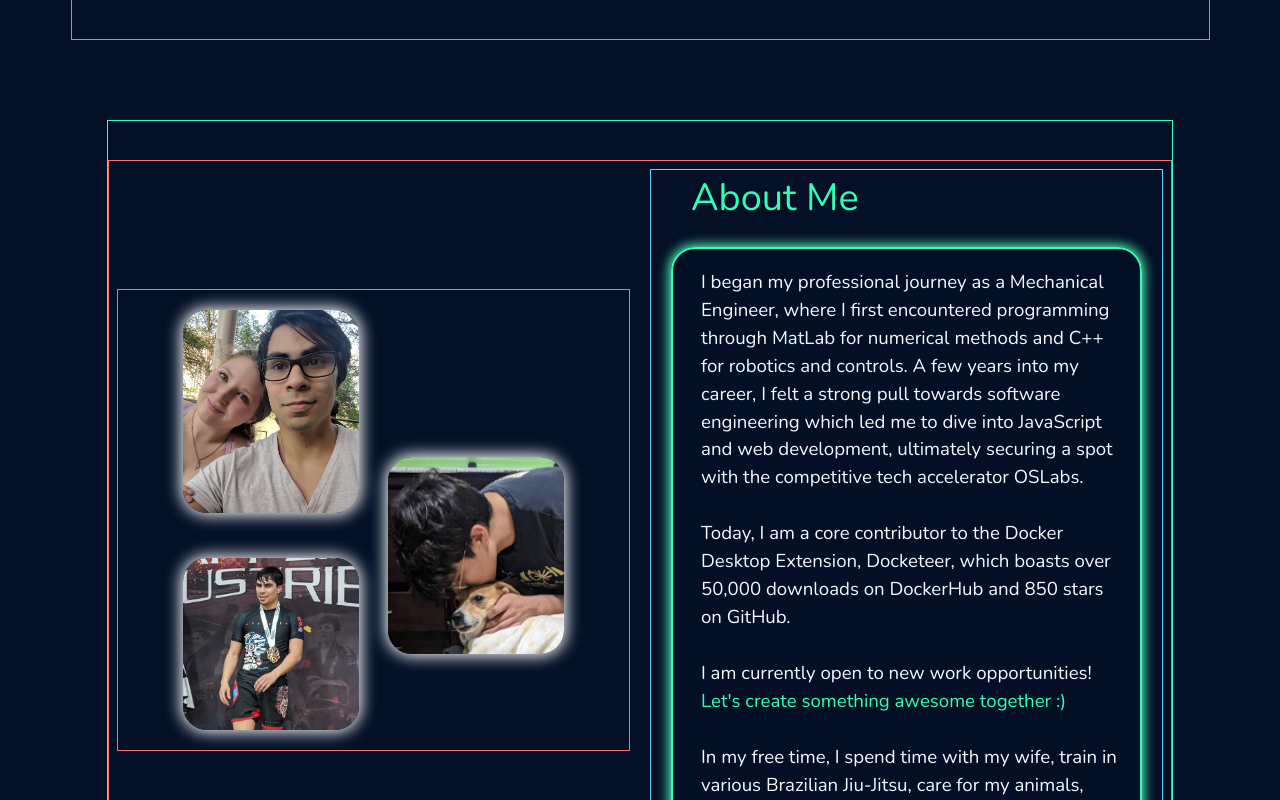
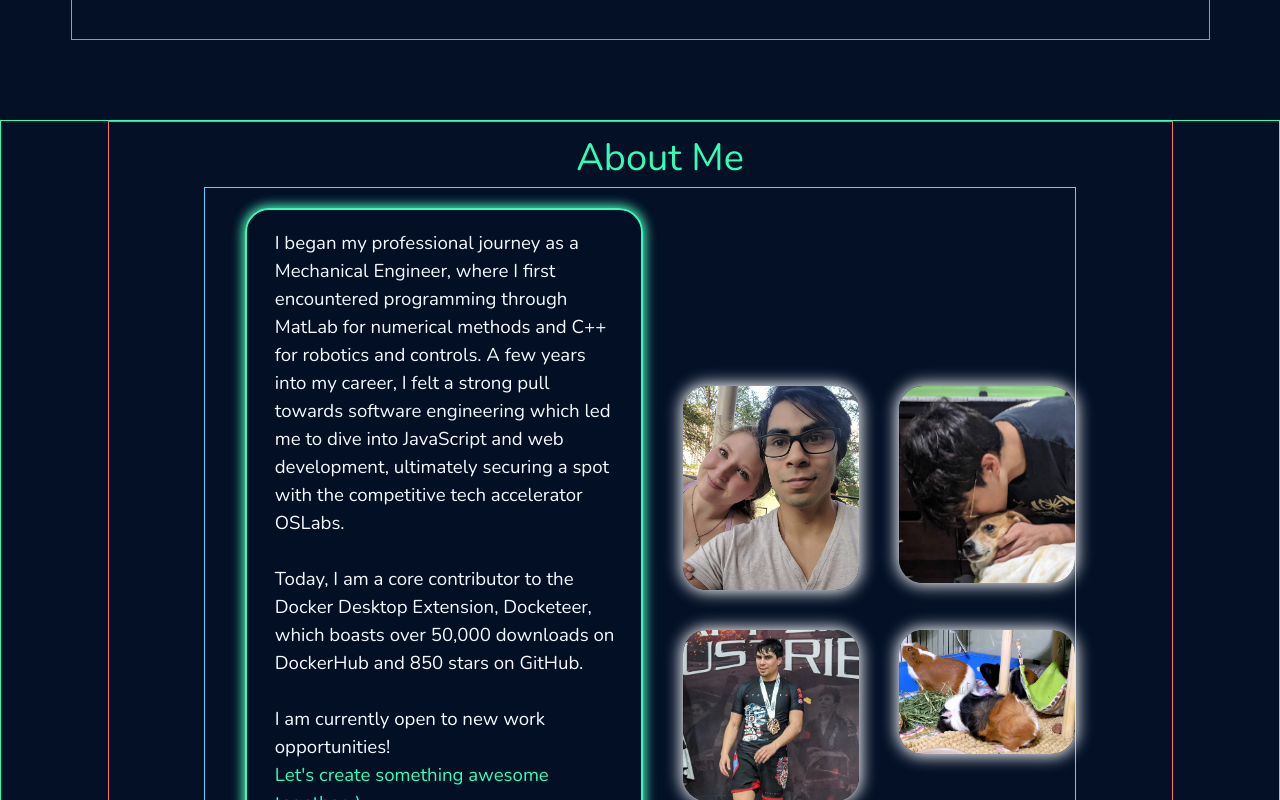
Before and after one commit to Cris-Morales/Cris-Morales-Portfolio-Website, a Next.js app: page / in a window 1280 px wide. Shown: the part 800-1600 px from the top of the page. Built offline with nearby package versions, Linux system fonts and the light colour scheme; no server answers.

Commit message:
checkpoint for new about me layout

```diff
--- a/app/lib/portfolioData.ts
+++ b/app/lib/portfolioData.ts
@@ -1,4 +1,4 @@
-import { experienceData, projectData, talksPubsData } from "./types"
+import { experienceData, projectData, talksPubsData, aboutMeImageType } from "./types"
 
 
 export const experience: experienceData[] = [
@@ -141,3 +141,31 @@ export const techstackIcons: string[] = [
     '/techstackIcons/js.svg',
     '/techstackIcons/vb.svg',
 ]
+
+
+export const aboutMeImages: aboutMeImageType[] = [
+    {
+        source: '/aboutMe/meAndPartner.jpg',
+        resolutionX: 1331,
+        resolutionY: 1536,
+        alt: 'Me and my wife.',
+    },
+    {
+        source: "/aboutMe/meAndDoggo.jpg",
+        resolutionX: 793,
+        resolutionY: 887,
+        alt: "Me and our family Chonk, I mean Dog, in a tortilla blanket.",
+    },
+    {
+        source: "/aboutMe/jiuJitsuTournament.jpg",
+        resolutionX: 1022,
+        resolutionY: 995,
+        alt: "Me, at my 3rd Grappling Tournament at Blue Belt, getting bronze because I was late to my match against the silver metal winner.",
+    },
+    {
+        source: '/aboutMe/guineaPigs.png',
+        resolutionX: 1029,
+        resolutionY: 725,
+        alt: 'Our three guinea pigs.',
+    }
+]
--- a/app/ui/about/AboutMe.tsx
+++ b/app/ui/about/AboutMe.tsx
@@ -1,17 +1,19 @@
 import Image from "next/image"
+import { aboutMeImages } from "@/app/lib/portfolioData"
+import { aboutMeImageType } from "@/app/lib/types"
 
 export default function AboutMe() {
 
     return (
-        <section id='about' className=" min-h-screen flex flex-col items-center justify-center md:scroll-m-14 mb-20 mt-10 xl:w-10/12 2xl:w-10/12 w-full lg:w-10/12 border border-primary">
+        <section id='about' className=" min-h-screen max-h-fit border border-primary flex flex-col items-center lg:scroll-m-20 mb-20 mt-10 w-full">
             {/* xl:w-10/12 2xl:w-full */}
-            <article className="flex flex-col items-center justify-center lg:flex-row-reverse lg:items-start w-full 2xl:w-full p-2 border border-error">
+            <article className="flex flex-col items-center w-10/12 p-2 border border-error">
                 {/* -mt-10 */}
-                <div className="lg:w-1/2 border border-accent ">
                 <h3 className='text-primary text-3xl ml-10'>
                     About Me
                 </h3>
-                    <p className="text-lg border-2 border-primary rounded-3xl pl-7 pr-5 py-5 m-5 bg-background bg-opacity-35 boxGlow text-white-text lg:max-w-about-content">
+                <div className="lg:w-10/12 border border-accent flex items-center">
+                    <p className="text-lg border-2 border-primary rounded-3xl pl-7 pr-5 py-5 my-5 mx-10 bg-background bg-opacity-35 boxGlow text-white-text w-1/2 lg:max-w-about-content self-start z-10">
                         I began my professional journey as a Mechanical Engineer, where I first encountered programming through MatLab for numerical methods and C++ for robotics and controls. A few years into my career, I felt a strong pull towards software engineering which led me to dive into JavaScript and web development, ultimately securing a spot with the competitive tech accelerator OSLabs.
                         <br /><br />
                         Today, I am a core contributor to the Docker Desktop Extension, Docketeer, which boasts over 50,000 downloads on DockerHub and 850 stars on GitHub.
@@ -26,34 +28,18 @@ export default function AboutMe() {
                         <br /><br />
                         In my free time, I spend time with my wife, train in various Brazilian Jiu-Jitsu, care for my animals, play music and game with my friends.
                     </p>
-                </div>
-                <div className="flex flex-col items-center lg:w-1/2 lg:mr-5 self-center mt-10 lg:mt-0 border border-error py-5">
-                    <div className="min-w-44 max-w-64 w-1/3 lg:w-5/12 xl:w-1/3 2xl:w-5/12 relative aboutRight top-8 sm:top-14 z-20 -mt-8 sm:-mt-14">
+                    <div className="grid grid-cols-2 py-5 w-1/2 gap-10 z-0">
+                        {aboutMeImages.map((imageData: aboutMeImageType) =>
+                            <div className="min-w-44 max-w-64 hover:scale-110 duration-300 transition-all" key={imageData.source}>
                                 <Image
-                            src="/aboutMe/meAndPartner.jpg"
-                            alt="Me and my wife."
-                            width={1331}
-                            height={1536}
+                                    src={imageData.source}
+                                    alt={imageData.alt}
+                                    width={imageData.resolutionX}
+                                    height={imageData.resolutionY}
                                     className="rounded-3xl aboutImageGlow"
                                 />
-                    </div >
-                    <div className="min-w-44 max-w-64 w-1/3 lg:w-5/12 xl:w-1/3 2xl:w-5/12 relative aboutLeft z-10">
-                        <Image
-                            src="/aboutMe/meAndDoggo.jpg"
-                            alt="Me and our family Chonk, I mean Dog, in a tortilla blanket."
-                            width={793}
-                            height={887}
-                            className="rounded-3xl aboutImageGlow "
-                        />
-                    </div>
-                    <div className="min-w-44 max-w-64 relative aboutRight bottom-10 w-1/3 -mb-10 sm:bottom-24 sm:-mb-24 lg:bottom-14 lg:-mb-14 lg:w-5/12 xl:bottom-24 xl:-mb-24 xl:w-1/3 2xl:w-5/12">
-                        <Image
-                            src="/aboutMe/jiuJitsuTournament.jpg"
-                            alt="Me, at my 3rd Grappling Tournament at Blue Belt, getting bronze because I was late to my match against the silver metal winner."
-                            width={1022}
-                            height={995}
-                            className="rounded-3xl aboutImageGlow"
-                        />
+                            </div>)
+                        }
                     </div>
                 </div>
             </article>
--- a/app/ui/experience/Experience.tsx
+++ b/app/ui/experience/Experience.tsx
@@ -4,7 +4,7 @@ import ExperienceCard from "./ExperienceCard"
 export default function Experience() {
 
     return (
-        <section id='experience' className="max-h-fit min-h-screen flex flex-col items-center md:scroll-m-20 mb-20 mt-10 w-full border border-error">
+        <section id='experience' className="max-h-fit min-h-screen flex flex-col items-center md:scroll-m-20 mb-20 mt-10 w-full">
             <h3 className='text-primary text-3xl'>
                 Experience
             </h3>
```
Also changed, not shown: app/lib/types.ts (+7 -0 lines), public/aboutMe/guineaPigs.png (added). Lines whose indentation alone changed are shown as unchanged.
